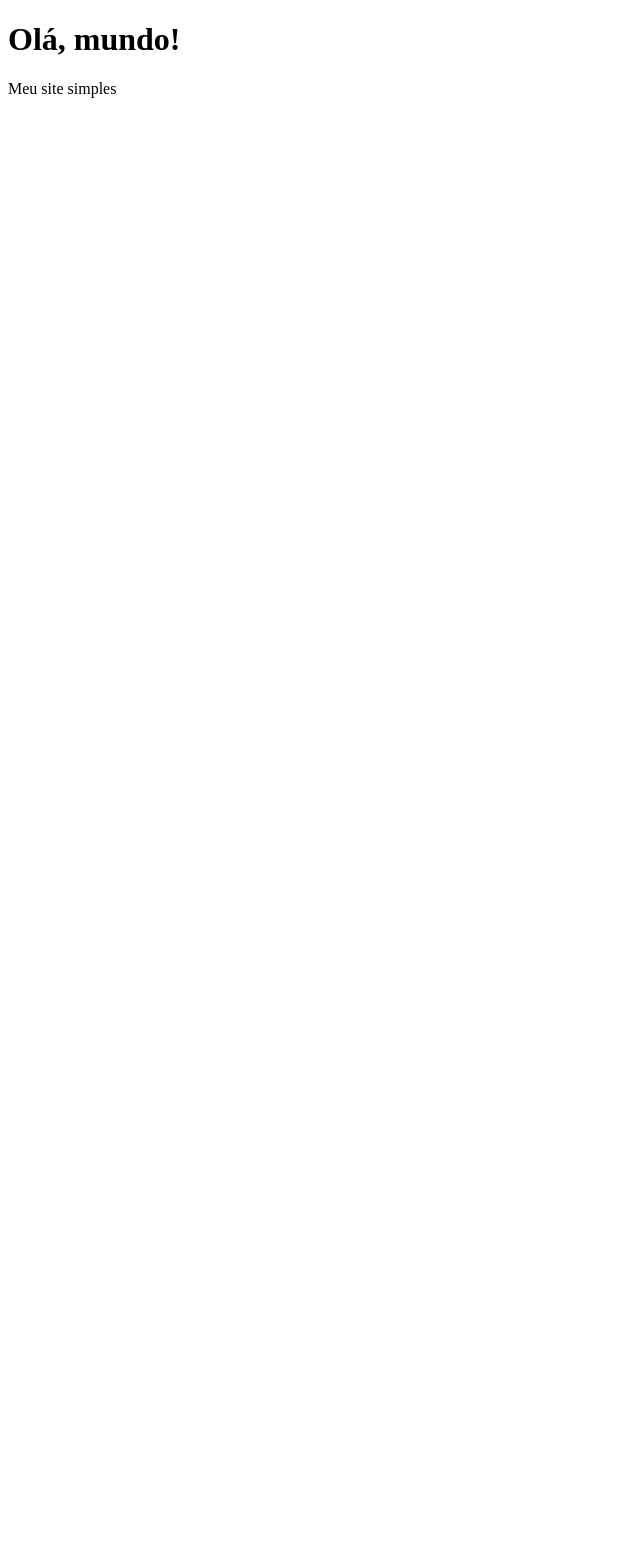
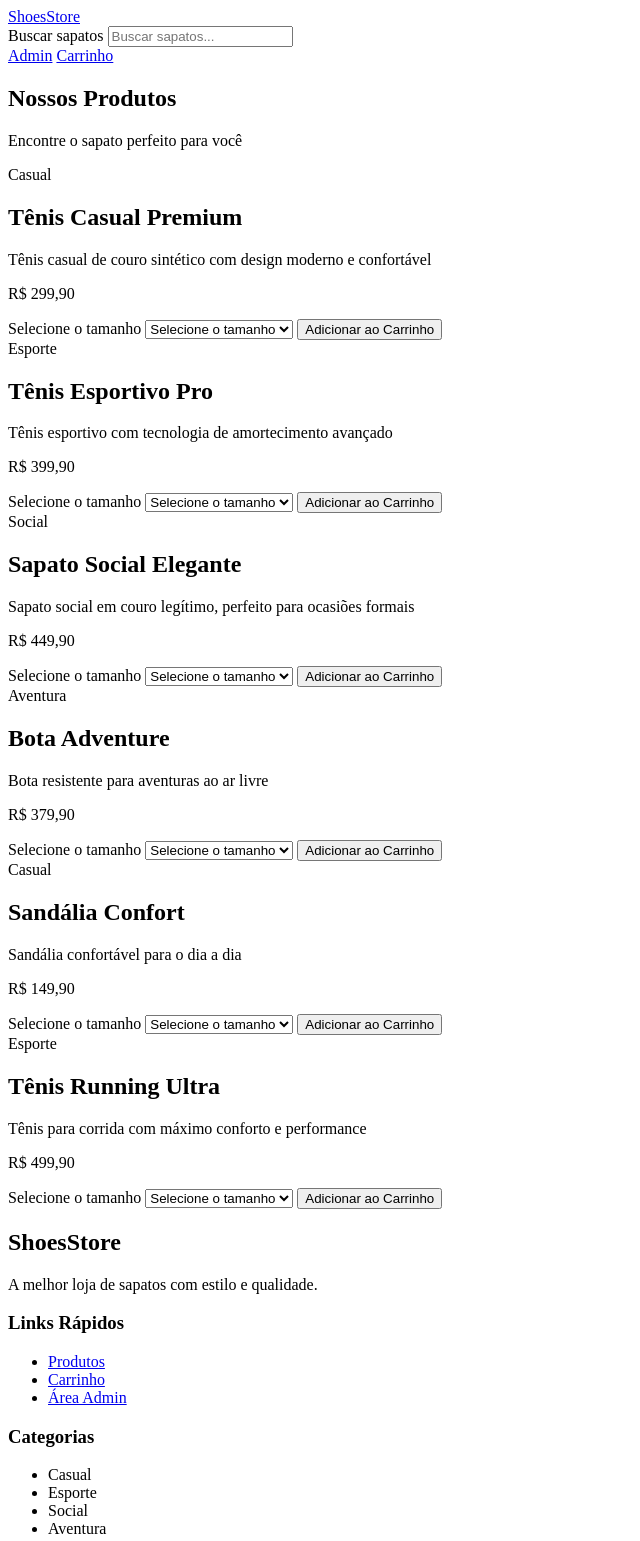
Before and after one commit to lotinmaria/site-html, a plain HTML site: page index.html in a window 1280 px wide. Shown: the top 1541 px of the page, without its empty margins (0-640 px from the left). Before the commit the page ends 800 px from the top, so only its background shows below. Drawn offline with Linux system fonts and the light colour scheme.

Commit message:
Atualiza index.html para estrutura HTML completa do site

```diff
--- a/index.html
+++ b/index.html
@@ -1,10 +1,170 @@
 <!DOCTYPE html>
-<html>
+<html lang="pt-BR">
 <head>
-  <title>Meu Site</title>
+  <meta charset="UTF-8">
+  <meta name="viewport" content="width=device-width, initial-scale=1.0">
+  <title>ShoesStore | Loja de Sapatos</title>
 </head>
 <body>
-  <h1>Olá, mundo!</h1>
-  <p>Meu site simples</p>
+  <header>
+    <div>
+      <a href="index.html">ShoesStore</a>
+      <form action="#" method="get">
+        <label for="search">Buscar sapatos</label>
+        <input type="search" id="search" name="search" placeholder="Buscar sapatos...">
+      </form>
+      <nav>
+        <a href="admin.html">Admin</a>
+        <a href="cart.html">Carrinho</a>
+      </nav>
+    </div>
+  </header>
+
+  <main>
+    <section aria-labelledby="produtos-titulo">
+      <h1 id="produtos-titulo">Nossos Produtos</h1>
+      <p>Encontre o sapato perfeito para você</p>
+    </section>
+
+    <section aria-label="Produtos disponíveis">
+      <article>
+        <span>Casual</span>
+        <h2>Tênis Casual Premium</h2>
+        <p>Tênis casual de couro sintético com design moderno e confortável</p>
+        <p>R$ 299,90</p>
+        <label for="tamanho-casual">Selecione o tamanho</label>
+        <select id="tamanho-casual" name="tamanho-casual">
+          <option value="">Selecione o tamanho</option>
+          <option value="38">38</option>
+          <option value="39">39</option>
+          <option value="40">40</option>
+          <option value="41">41</option>
+          <option value="42">42</option>
+        </select>
+        <button type="button">Adicionar ao Carrinho</button>
+      </article>
+
+      <article>
+        <span>Esporte</span>
+        <h2>Tênis Esportivo Pro</h2>
+        <p>Tênis esportivo com tecnologia de amortecimento avançado</p>
+        <p>R$ 399,90</p>
+        <label for="tamanho-esporte">Selecione o tamanho</label>
+        <select id="tamanho-esporte" name="tamanho-esporte">
+          <option value="">Selecione o tamanho</option>
+          <option value="38">38</option>
+          <option value="39">39</option>
+          <option value="40">40</option>
+          <option value="41">41</option>
+          <option value="42">42</option>
+        </select>
+        <button type="button">Adicionar ao Carrinho</button>
+      </article>
+
+      <article>
+        <span>Social</span>
+        <h2>Sapato Social Elegante</h2>
+        <p>Sapato social em couro legítimo, perfeito para ocasiões formais</p>
+        <p>R$ 449,90</p>
+        <label for="tamanho-social">Selecione o tamanho</label>
+        <select id="tamanho-social" name="tamanho-social">
+          <option value="">Selecione o tamanho</option>
+          <option value="38">38</option>
+          <option value="39">39</option>
+          <option value="40">40</option>
+          <option value="41">41</option>
+          <option value="42">42</option>
+        </select>
+        <button type="button">Adicionar ao Carrinho</button>
+      </article>
+
+      <article>
+        <span>Aventura</span>
+        <h2>Bota Adventure</h2>
+        <p>Bota resistente para aventuras ao ar livre</p>
+        <p>R$ 379,90</p>
+        <label for="tamanho-aventura">Selecione o tamanho</label>
+        <select id="tamanho-aventura" name="tamanho-aventura">
+          <option value="">Selecione o tamanho</option>
+          <option value="38">38</option>
+          <option value="39">39</option>
+          <option value="40">40</option>
+          <option value="41">41</option>
+          <option value="42">42</option>
+        </select>
+        <button type="button">Adicionar ao Carrinho</button>
+      </article>
+
+      <article>
+        <span>Casual</span>
+        <h2>Sandália Confort</h2>
+        <p>Sandália confortável para o dia a dia</p>
+        <p>R$ 149,90</p>
+        <label for="tamanho-sandalia">Selecione o tamanho</label>
+        <select id="tamanho-sandalia" name="tamanho-sandalia">
+          <option value="">Selecione o tamanho</option>
+          <option value="37">37</option>
+          <option value="38">38</option>
+          <option value="39">39</option>
+          <option value="40">40</option>
+          <option value="41">41</option>
+        </select>
+        <button type="button">Adicionar ao Carrinho</button>
+      </article>
+
+      <article>
+        <span>Esporte</span>
+        <h2>Tênis Running Ultra</h2>
+        <p>Tênis para corrida com máximo conforto e performance</p>
+        <p>R$ 499,90</p>
+        <label for="tamanho-running">Selecione o tamanho</label>
+        <select id="tamanho-running" name="tamanho-running">
+          <option value="">Selecione o tamanho</option>
+          <option value="38">38</option>
+          <option value="39">39</option>
+          <option value="40">40</option>
+          <option value="41">41</option>
+          <option value="42">42</option>
+        </select>
+        <button type="button">Adicionar ao Carrinho</button>
+      </article>
+    </section>
+  </main>
+
+  <footer>
+    <div>
+      <div>
+        <h2>ShoesStore</h2>
+        <p>A melhor loja de sapatos com estilo e qualidade.</p>
+      </div>
+      <div>
+        <h3>Links Rápidos</h3>
+        <ul>
+          <li><a href="index.html">Produtos</a></li>
+          <li><a href="cart.html">Carrinho</a></li>
+          <li><a href="admin.html">Área Admin</a></li>
+        </ul>
+      </div>
+      <div>
+        <h3>Categorias</h3>
+        <ul>
+          <li>Casual</li>
+          <li>Esporte</li>
+          <li>Social</li>
+          <li>Aventura</li>
+        </ul>
+      </div>
+      <div>
+        <h3>Redes Sociais</h3>
+        <ul>
+          <li><a href="#">Facebook</a></li>
+          <li><a href="#">Instagram</a></li>
+          <li><a href="#">Twitter</a></li>
+          <li><a href="#">E-mail</a></li>
+        </ul>
+      </div>
+    </div>
+    <p>© 2026 ShoesStore. Todos os direitos reservados.</p>
+  </footer>
 </body>
 </html>
```
